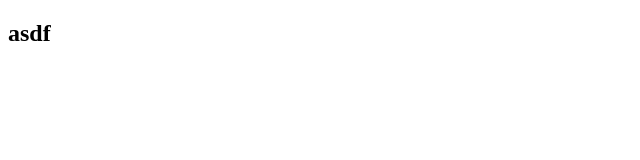
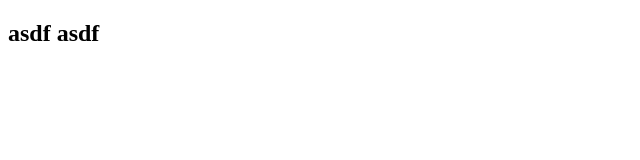
Before and after one commit to Solowey-A/ForTestphpstormGit, a plain HTML site: page index.html in a window 1280 px wide. Shown: the full height of the page, 0-640 px from the left. Drawn offline with Linux system fonts and the light colour scheme.

Commit message:
change index file

```diff
--- a/index.html
+++ b/index.html
@@ -8,6 +8,6 @@
     <title>Document</title>
 </head>
 <body>
-<h2>asdf</h2>
+<h2>asdf asdf</h2>
 </body>
 </html>
```
